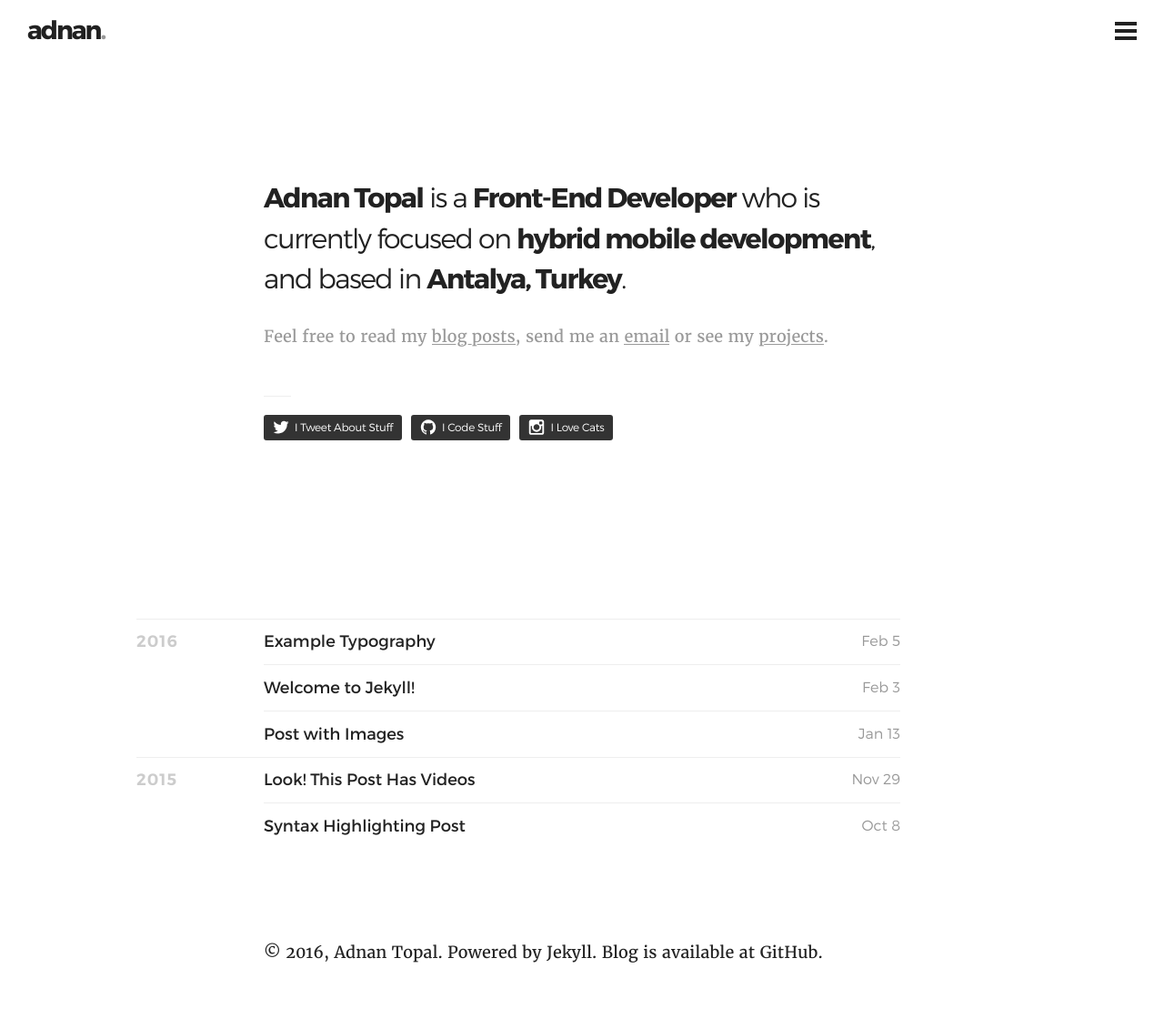
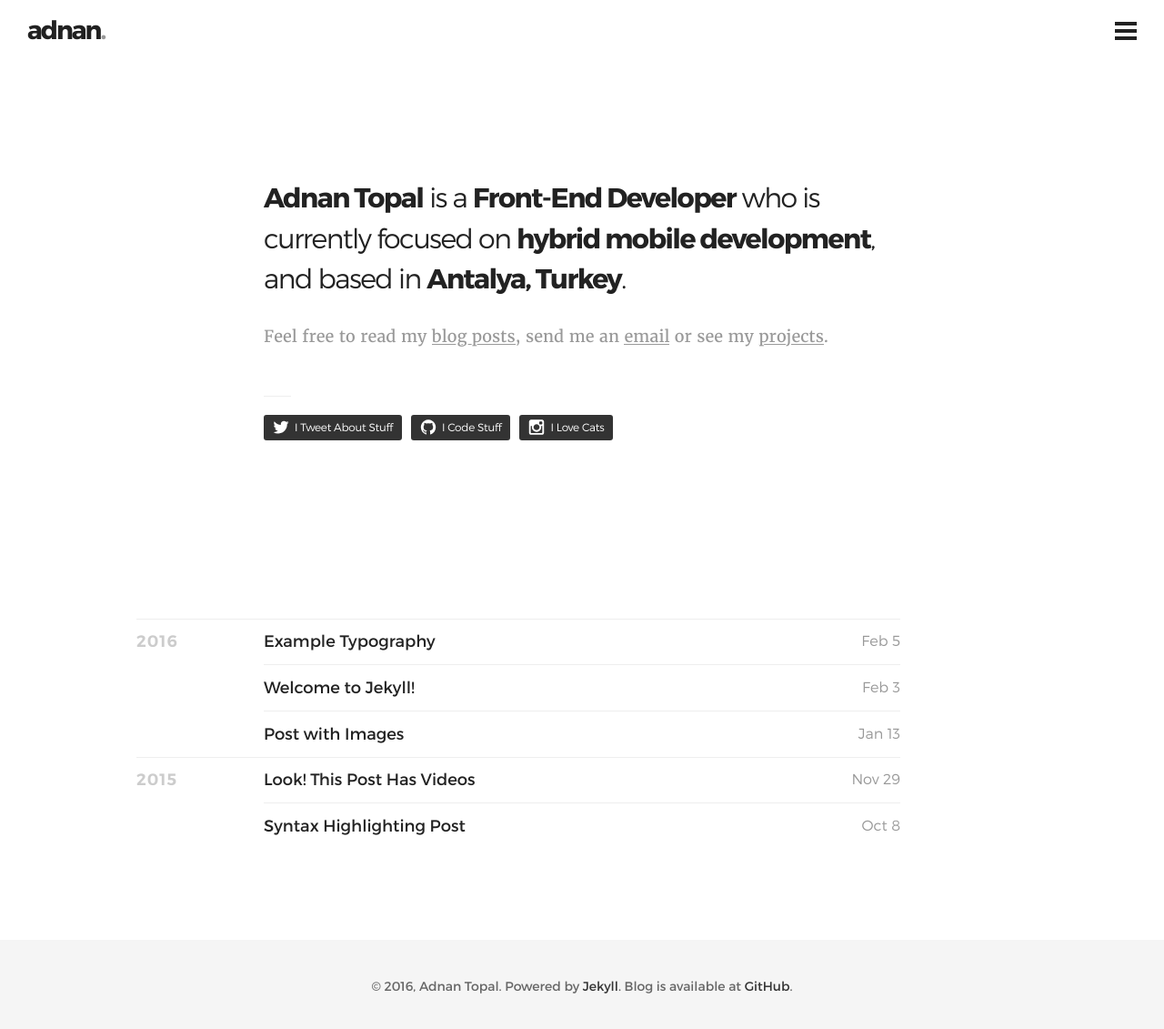
Before and after one commit to adnantopal/adnantopal.github.io, a Jekyll site: the page built from index.html, in a window 1280 px wide and 1135 px high. Shown: the top 1131 px of the window at 91% size. Built offline with Jekyll 4.4.1, drawn with Linux system fonts in a browser that asks for light colours; comment, search, counter and statistics services are not loaded.

Commit message:
continued.

```diff
--- a/_sass/option/_mixin.scss
+++ b/_sass/option/_mixin.scss
@@ -5,6 +5,10 @@
     }
   } @else if ($screen == "cinema") {
     @media only screen and (min-width: $container-width--outer-p) {
+      @content;
+    }
+  } @else if ($screen == "phone") {
+    @media only screen and (max-width: 480px) {
       @content;
     }
   }
--- /dev/null
+++ b/_sass/page/_footer.scss
@@ -0,0 +1,18 @@
+.SiteFooter {
+  padding: 40px 0;
+  color: #666;
+  @include font("sans");
+  font-size: 14px;
+  text-align: center;
+  background: #F5F5F5;
+
+  a {
+    color: #333333;
+    transition: color 0.2s ease-in-out;
+
+    &:hover {
+      color: $theme-color;
+      text-decoration: none;
+    }
+  }
+}
--- a/_sass/page/_header.scss
+++ b/_sass/page/_header.scss
@@ -32,10 +32,6 @@
     &:hover {
       color: #999999;
       text-decoration: none;
-
-      span {
-        color: #212121;
-      }
     }
 
     span {
--- a/_sass/page/_home-about.scss
+++ b/_sass/page/_home-about.scss
@@ -79,7 +79,7 @@
       transition: background-color 0.2s ease-in-out;
 
       &:hover {
-        background-color: #999999;
+        background-color: $theme-color;
         text-decoration: none;
       }
     }
--- a/assets/css/main.scss
+++ b/assets/css/main.scss
@@ -4,21 +4,7 @@
 @charset "utf-8";
 
 // Our variables
-$base-font-family: "Helvetica Neue", Helvetica, Arial, sans-serif;
-$base-font-size: 16px;
-$base-font-weight: 400;
-$small-font-size: $base-font-size * 0.875;
-$base-line-height: 1.5;
-
 $spacing-unit: 30px;
-
-$text-color: #111;
-$background-color: #fdfdfd;
-$brand-color: #2a7ae2;
-
-$grey-color: #828282;
-$grey-color-light: lighten($grey-color, 40%);
-$grey-color-dark: darken($grey-color, 25%);
 
 // Width of the content area
 $content-width: 800px;
@@ -61,6 +47,9 @@ $on-laptop: 800px;
 // HEADER
 @import "page/header";
 //
+// FOOTER
+@import "page/footer";
+//
 // HOME
 @import "page/home-about";
 @import "page/home-archive";
```
